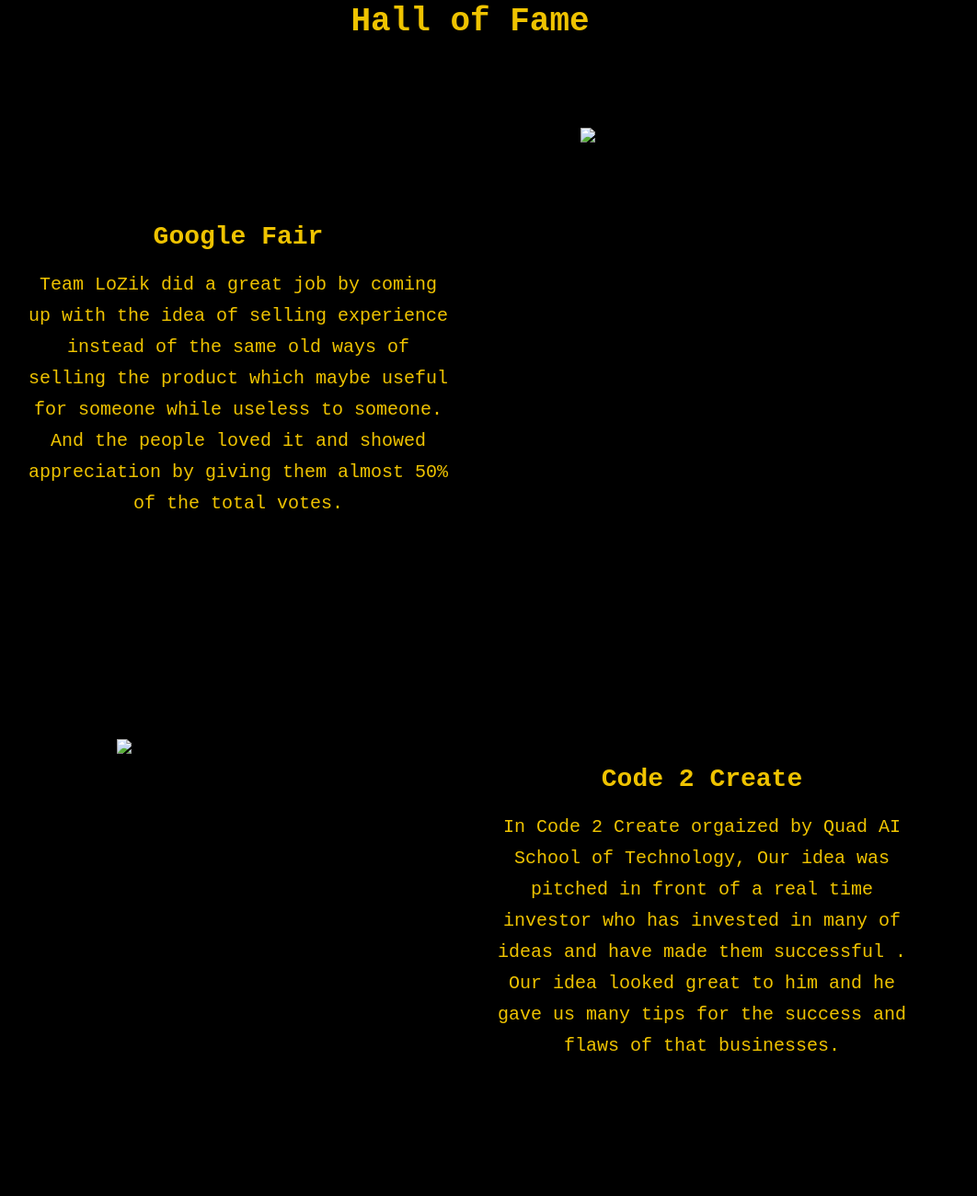
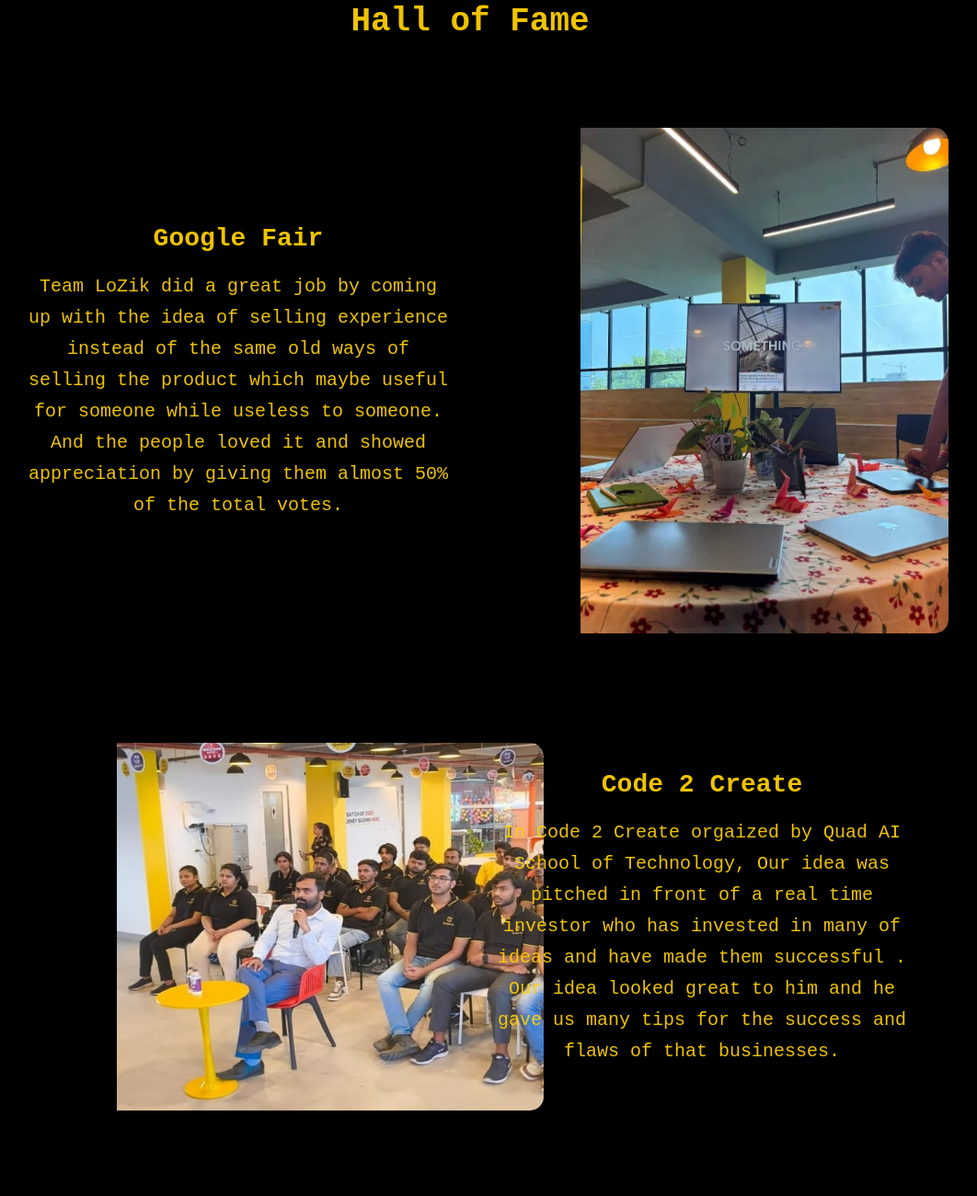
Before and after one commit to Nobody-377/html-webpage, a plain HTML site: page index.html in a window 1280 px wide. Shown: the part 3059-4360 px from the top of the page at 92% size, without its empty margins (129-1191 px from the left). Drawn offline with Linux system fonts and the light colour scheme.

```diff
--- a/index.html
+++ b/index.html
@@ -375,13 +375,13 @@
     50% of the total votes.</p>
       </div>
       <div class="hall-img">
-        <img src="./hall_of_fame/pic4.webp" alt="IMG_NOT_FOUND" style="height: 550px;">
+        <img src="pic4.webp" alt="IMG_NOT_FOUND" style="height: 550px;">
       </div>
     </div>
 
     <div class="hall-container">
       <div class="hall-img">
-        <img src="./hall_of_fame/pic6.jpg" alt="IMG_NOT_FOUND" style="height: 400px; max-width: 500px;">
+        <img src="pic6.jpg" alt="IMG_NOT_FOUND" style="height: 400px; max-width: 500px;">
       </div>
       <div class="hall-text">
         <h2>Code 2 Create</h2>
@@ -403,7 +403,7 @@
         </p>
       </div>
       <div class="hall-img">
-        <img src="./hall_of_fame/pic1.webp" alt="IMG_NOT_FOUND" style="height: 550px;">
+        <img src="pic1.webp" alt="IMG_NOT_FOUND" style="height: 550px;">
       </div>
     </div>
   </section>
```
